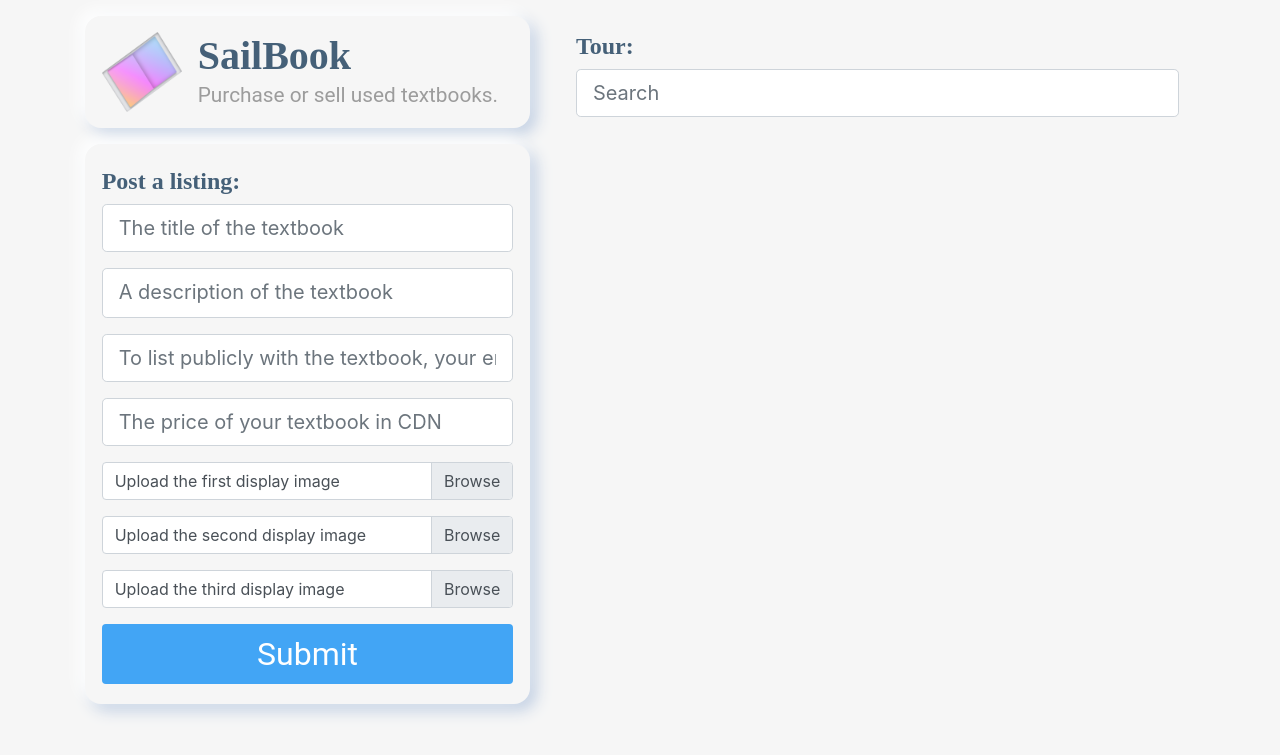
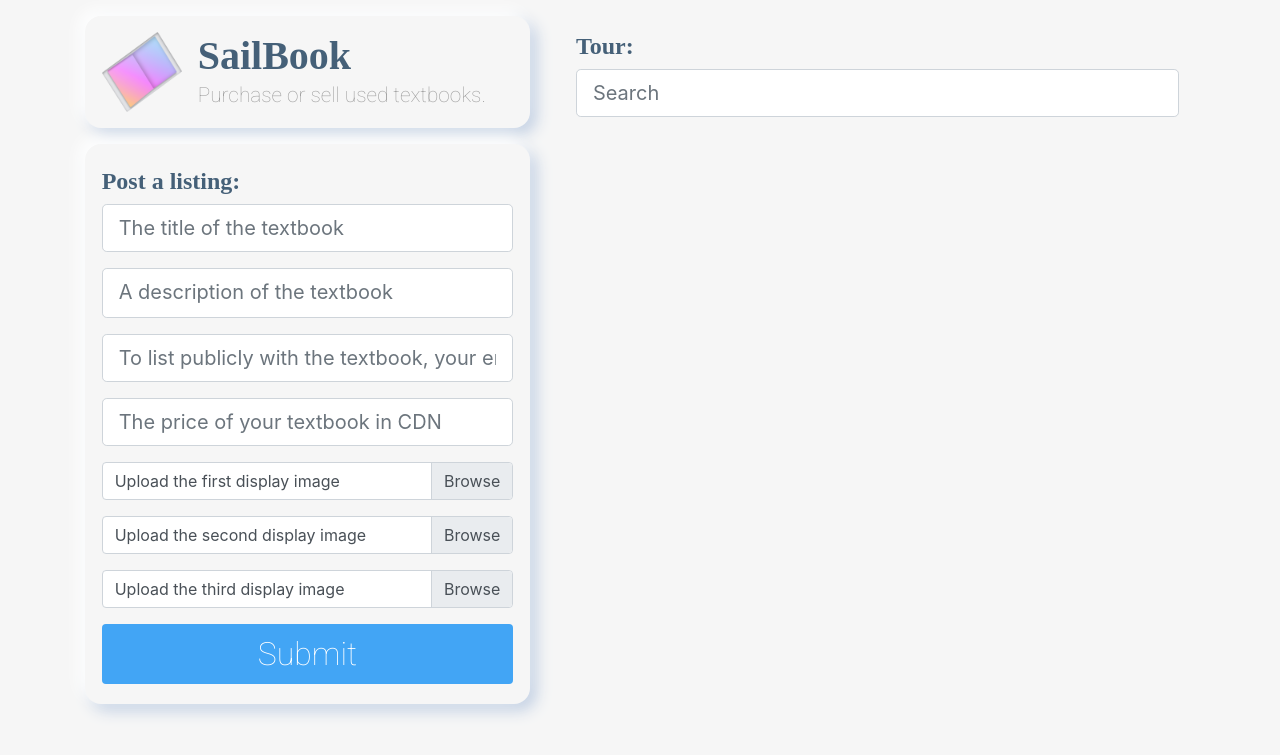
Before and after one commit to Milo-Goodfellow-Work/Sail_Book, a Django app: page / in a window 1280 px wide. Shown: the top 755 px of the page. Run offline with Django 3.2, Linux system fonts and the light colour scheme; data that the repository does not hold is empty; some libraries are stand-ins or nearby versions.

Commit message:
Include Raleway and Roboto in base.html
Include Raleway and Roboto in base.html

```diff
--- a/single_page/templates/single_page/base.html
+++ b/single_page/templates/single_page/base.html
@@ -7,6 +7,17 @@
 
     <!--Import Google Icon Font-->
     <link href="https://fonts.googleapis.com/icon?family=Material+Icons" rel="stylesheet">
+
+    <!--Google font preconnects-->
+    <link rel="preconnect" href="https://fonts.googleapis.com">
+    <link rel="preconnect" href="https://fonts.gstatic.com" crossorigin>
+
+    <!--Import Roboto-->
+    <link href="https://fonts.googleapis.com/css2?family=Roboto:wght@100&display=swap" rel="stylesheet">
+
+    <!--Import RaleWay-->
+    <link href="https://fonts.googleapis.com/css2?family=Roboto:wght@100&display=swap" rel="stylesheet">
+
 
     <!-- Bootstrap-->
     <link rel="stylesheet" href="https://stackpath.bootstrapcdn.com/bootstrap/4.5.0/css/bootstrap.min.css" integrity="sha384-9aIt2nRpC12Uk9gS9baDl411NQApFmC26EwAOH8WgZl5MYYxFfc+NcPb1dKGj7Sk" crossorigin="anonymous">
```
